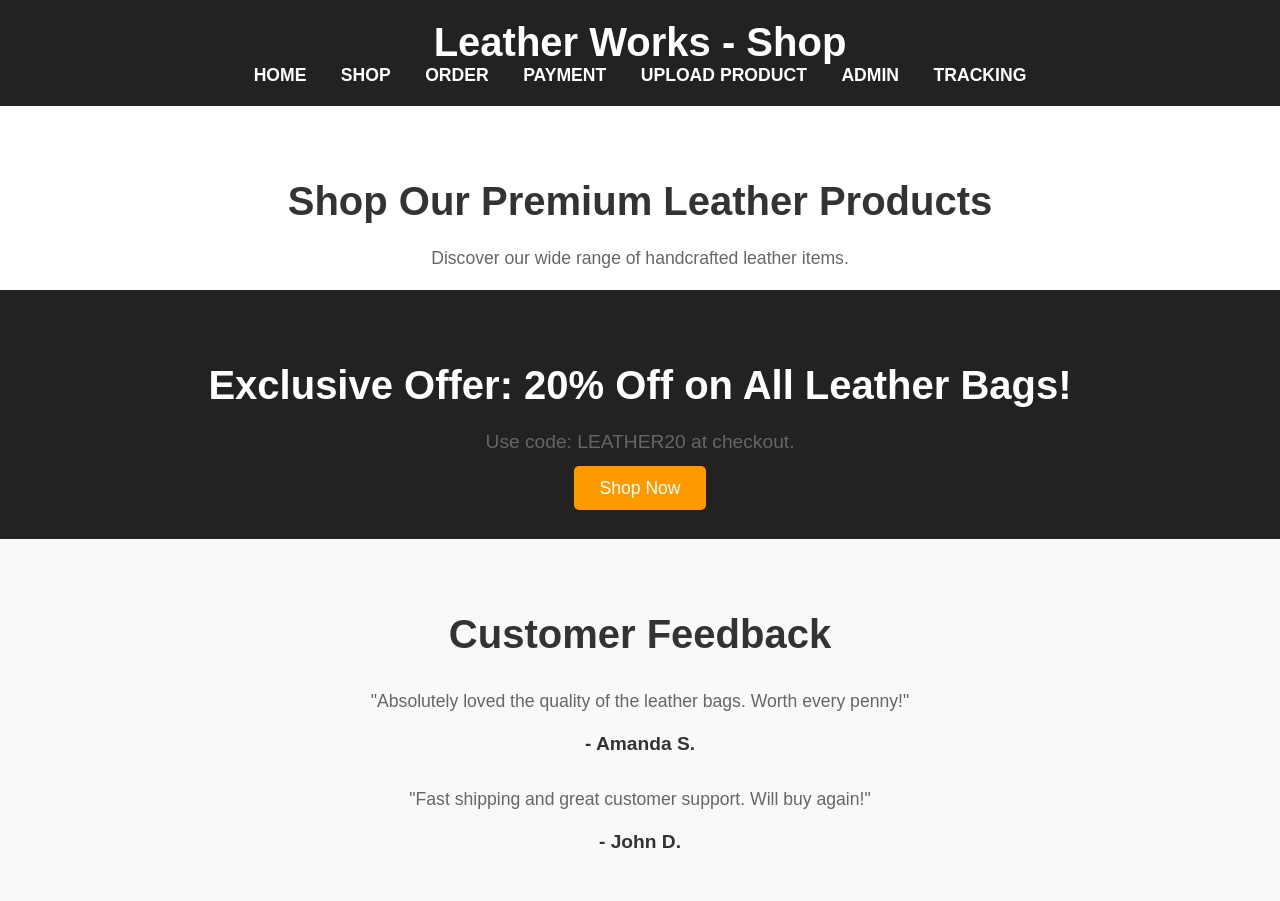
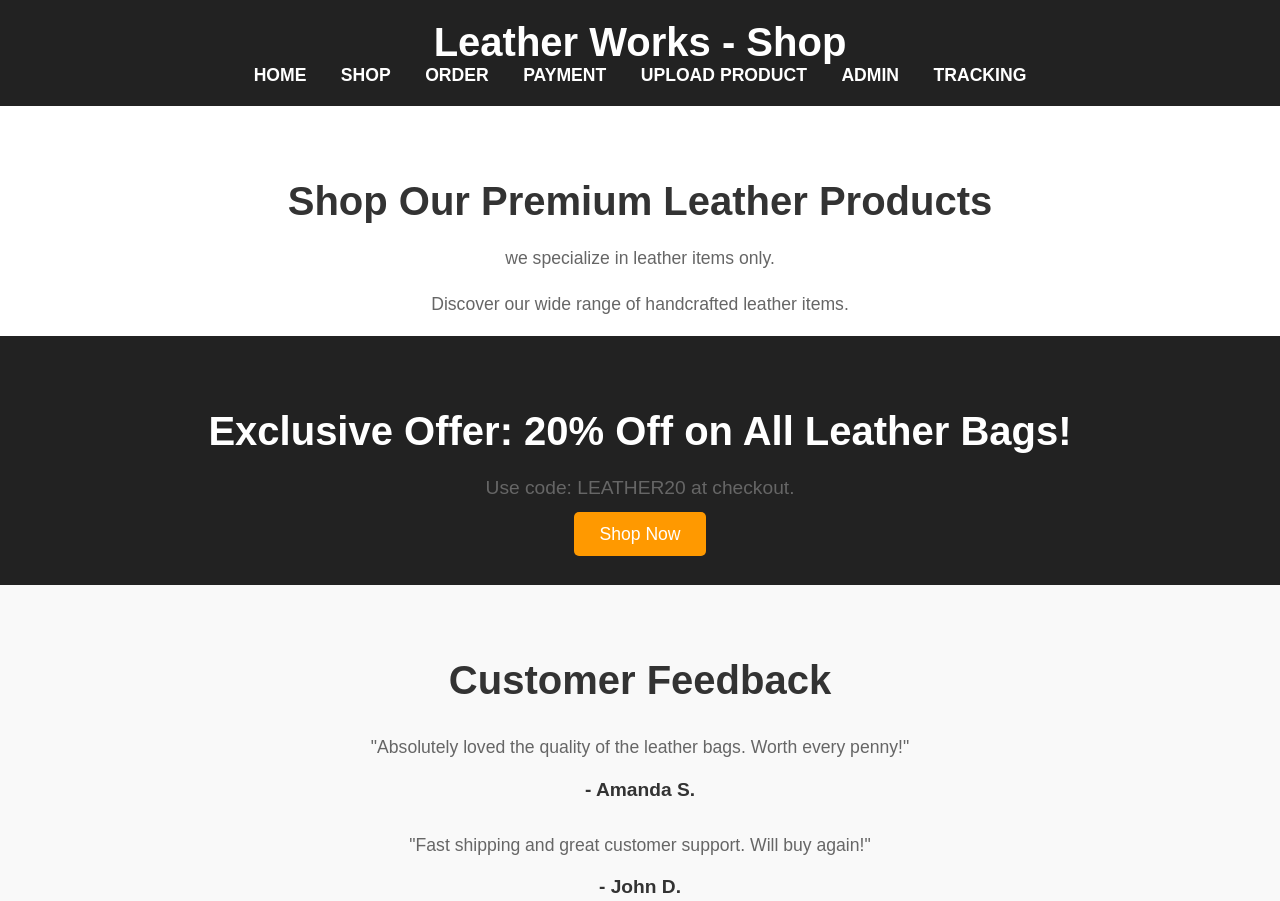
Before and after one commit to sekgotheT/Masakane-Dee-Leather-works, a website: page public/shop.html in a window 1280 px wide. Shown: the top 901 px of the page. Drawn offline with Linux system fonts and the light colour scheme; no server answers; files whose address does not match are found by name.

Commit message:
Update shop.html

```diff
--- a/public/shop.html
+++ b/public/shop.html
@@ -21,6 +21,7 @@
     </header>
     <main>
         <h2>Shop Our Premium Leather Products</h2>
+         <p>we specialize in leather items only.</p>
         <p>Discover our wide range of handcrafted leather items.</p>
         <div class="promo-banner">
             <h2>Exclusive Offer: 20% Off on All Leather Bags!</h2>
```
